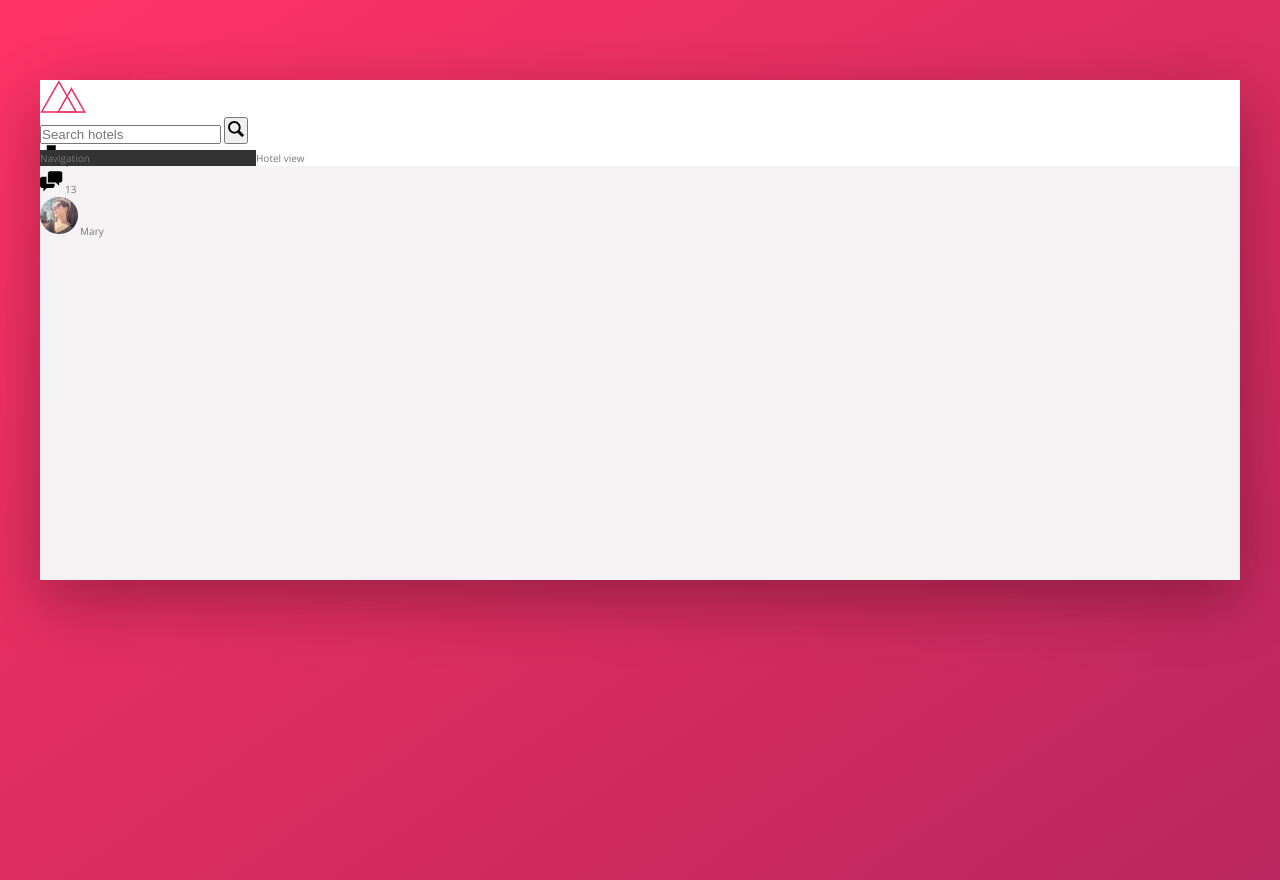
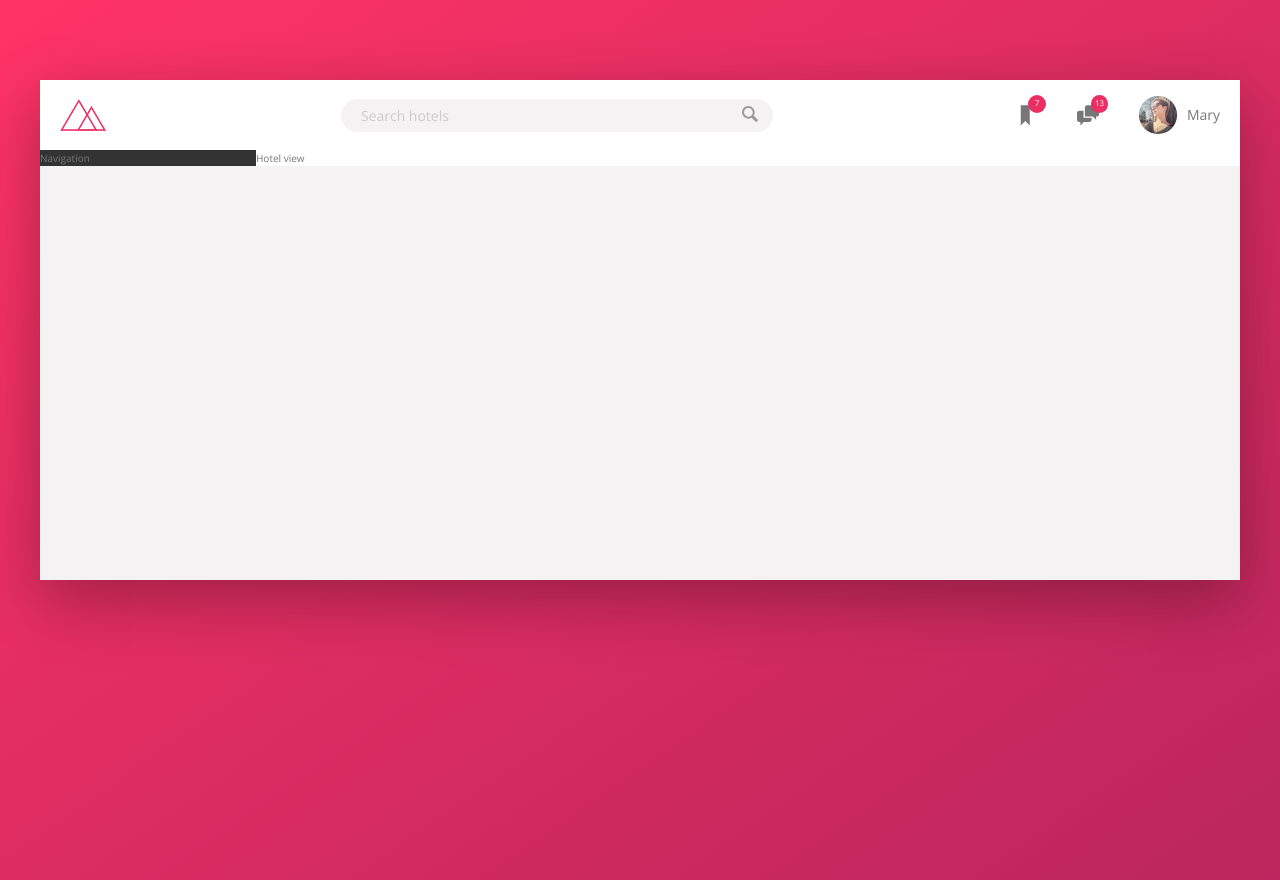
Before and after one commit to MariaKavtysh/Trillo, a website: page index.html in a window 1280 px wide. Drawn offline with nearby package versions, Linux system fonts and the light colour scheme.

Commit message:
finished header

```diff
--- a/sass/components/_header.scss
+++ b/sass/components/_header.scss
@@ -1,39 +1,122 @@
-/* Header, Search, User Navigation */
+/* Header, Search */
 .logo {
   height: 3.25rem;
+  margin-left: 2rem;
 }
 
 .search {
+  display: flex;
+  justify-content: center;
+  align-items: center;
+
+  flex: 0 0 40%;
+
   &__input {
+    font-family: inherit;
+    font-size: inherit;
+    color: inherit;
+    background-color: var(--color-grey-light-2);
+    border: none;
+    border-radius: 100px;
+    padding: 0.7rem 2rem;
+    margin-right: -3.25rem;
+    width: 90%;
+    transition: all 0.2s;
+
+    &:focus {
+      outline: none;
+      width: 100%;
+      background-color: var(--color-grey-light-3);
+    }
+
+    &::placeholder {
+      font-weight: 100;
+      color: var(--color-grey-light-4);
+    }
+  }
+
+  &__input:focus + &__button {
+    background-color: var(--color-grey-light-3);
   }
 
   &__button {
+    border: none;
+    background-color: var(--color-grey-light-2);
+
+    &:focus {
+      outline: none;
+    }
+
+    &:active {
+      transform: translateY(2px);
+    }
   }
 
   &__icon {
     height: 2rem;
     width: 2rem;
+    fill: var(--color-grey-dark-3);
   }
 }
 
+/* USER NAVIGATION */
 .user-nav {
+  align-self: stretch;
+  display: flex;
+  align-items: center;
+
+  & > * {
+    height: 100%;
+    padding: 0 2rem;
+    cursor: pointer;
+
+    /* vertically aligning icons and photo inside icon-box and user */
+    display: flex;
+    align-items: center;
+  }
+
+  & > *:hover {
+    background-color: var(--color-grey-light-2);
+  }
+
   &__icon-box {
+    position: relative;
+    // display: flex;
+    // align-items: center;
   }
 
   &__icon {
     height: 2.25rem;
     width: 2.25rem;
+    fill: var(--color-grey-dark-2);
   }
 
   &__notification {
+    font-size: 0.8rem;
+    height: 1.75rem;
+    width: 1.75rem;
+    border-radius: 100px;
+    background-color: var(--primary);
+    color: #fff;
+
+    position: absolute;
+    top: 1.5rem;
+    right: 1.1rem;
+
+    display: flex;
+    align-items: center;
+    justify-content: center;
   }
 
   &__user {
+    // display: flex;
+    // align-items: center;
   }
 
   &__user-photo {
     height: 3.75rem;
     border-radius: 50%;
+    margin-right: 1rem;
   }
 
   &__user-name {
--- a/sass/globals/_layout.scss
+++ b/sass/globals/_layout.scss
@@ -8,9 +8,14 @@
 }
 
 .header {
+  font-size: 1.4rem;
   height: 7rem;
   background-color: #fff;
   border-bottom: var(--color-grey-light-2);
+
+  display: flex;
+  justify-content: space-between;
+  align-items: center;
 }
 
 .content {
```
Also changed, not shown: css/main.css, 1 other file.
